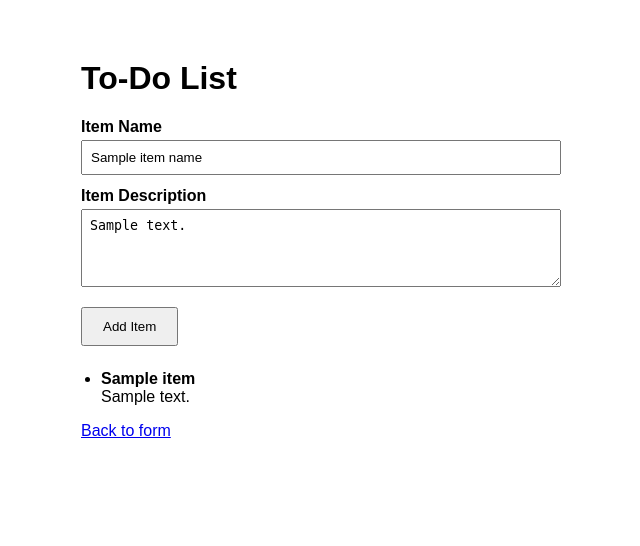
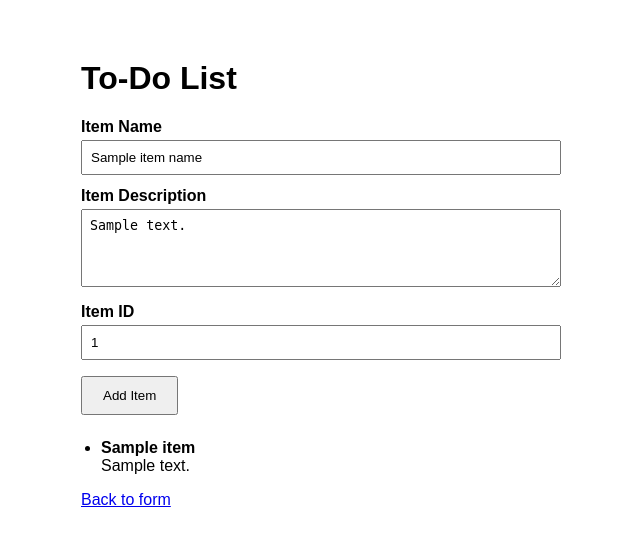
Before and after one commit to Chinmaysoro/Git_and_GitHub_Chinmay, a Flask app: template templates/todo.html in a window 1280 px wide. Shown: the top 546 px of the page, without its empty margins (319-959 px from the left). Run offline with Flask 3, Linux system fonts and the light colour scheme; the template is opened without the code that fills it: most values are stand-ins (such as "Sample title", 1, 10 or a date in 2020).

Commit message:
Add input field for Item ID in todo.html form

```diff
--- a/templates/todo.html
+++ b/templates/todo.html
@@ -28,6 +28,9 @@
         <label for="item_description">Item Description</label>
         <textarea id="item_description" name="item_description" rows="4">{{ item_description or '' }}</textarea>
 
+        <label for="item_id">Item ID</label>
+        <input type="text" id="item_id" name="item_id" value="{{ item_id or '' }}">
+
         <button type="submit">Add Item</button>
     </form>
 
```
